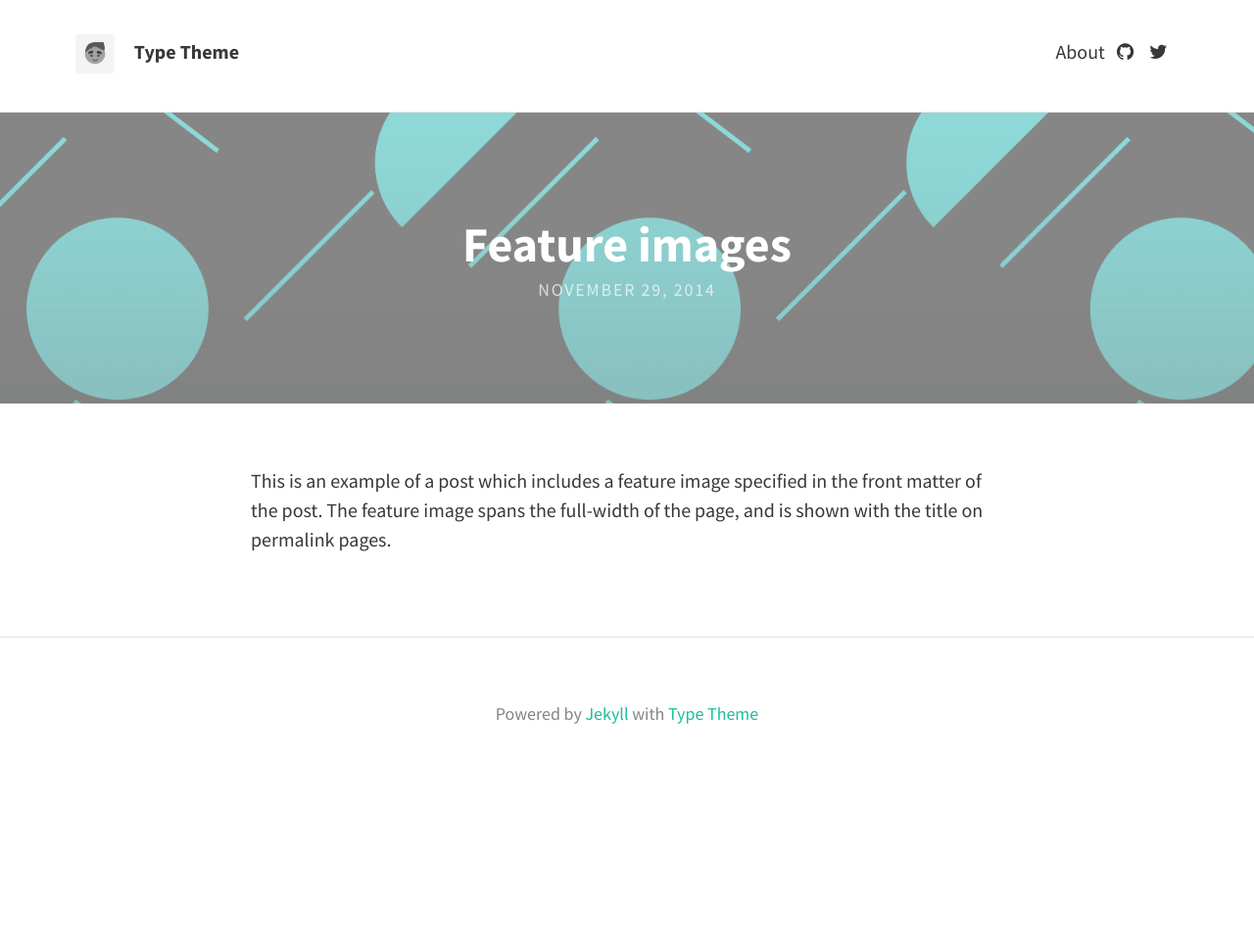
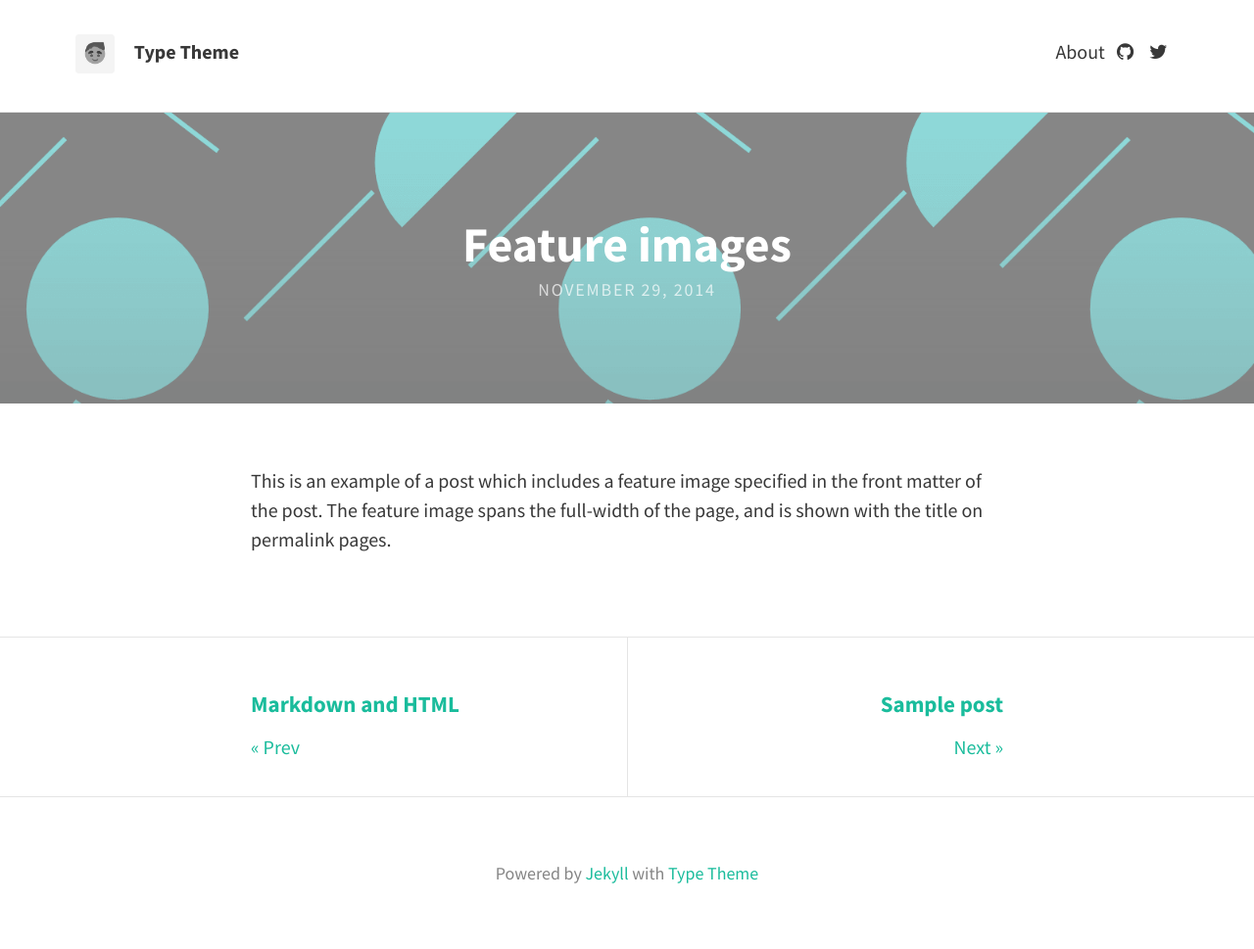
Before and after one commit to tradinscd/blog, a Jekyll site: the page built from _posts/2014-11-29-feature-images.md, in a window 1280 px wide. Shown: the whole page at 98% size. Built offline with Jekyll 4.4.1, drawn with Linux system fonts in a browser that asks for light colours; nearby versions of some CDN libraries; before the commit the page ends 900 px from its top, so only the background shows below that.

Commit message:
post navigation added

```diff
--- a/_config.yml
+++ b/_config.yml
@@ -62,6 +62,9 @@ theme:
 paginate: 5
 paginate_path: "blog/page:num"
 
+# POST NAVIGATION
+post_navigation: true
+
 # BUILD SETTINGS
 markdown: kramdown
 highlighter: pygments
--- a/_layouts/post.html
+++ b/_layouts/post.html
@@ -12,6 +12,18 @@ layout: default
   <section class="post-content">{{ content }}</section>
 </article>
 
+<!-- Post navigation -->
+{% if site.post_navigation %}
+<div id="post_nav">
+    {% if page.previous.url %}
+        <a class="prev" href="{{ page.previous.url }}" {% if page.next.url == null %} style="border-right:1px solid rgba(0, 0, 0, 0.1)" {% endif %}><h4>{{ page.previous.title }}</h4> &laquo; {{ site.theme.str_prev }}</a>
+    {% endif %}
+    {% if page.next.url %}
+        <a class="next" href="{{ page.next.url }}" {% if page.previous.url == null %} style="margin-left:50%;border-left:1px solid rgba(0, 0, 0, 0.1)" {% else %} style="border-left:1px solid rgba(0, 0, 0, 0.1)" {% endif %}><h4>{{ page.next.title }}</h4> {{ site.theme.str_next }} &raquo;</a>
+    {% endif %}
+</div>
+{% endif %}
+
 <!-- Disqus -->
 {% if site.theme.disqus_shortname %}
 <div class="comments">
--- a/_sass/base/_utility.scss
+++ b/_sass/base/_utility.scss
@@ -9,6 +9,18 @@
   padding: $padding-small $padding-large;
   @media (max-width: 1000px) {
     padding: $padding-small * 1.5 $padding-large / 1.6;
+  }
+}
+%padding-left-regular {
+  padding: $padding-x-small $padding-large /2 $padding-x-small $padding-large;
+  @media (max-width: 1000px) {
+    padding: $padding-x-small * 1.5 $padding-large / 1.6;
+  }
+}
+%padding-right-regular {
+  padding: $padding-x-small $padding-large $padding-x-small $padding-large /2;
+  @media (max-width: 1000px) {
+    padding: $padding-x-small * 1.5 $padding-large / 1.6;
   }
 }
 %link-hover {
--- a/_sass/layouts/_posts.scss
+++ b/_sass/layouts/_posts.scss
@@ -47,3 +47,19 @@ header {
     @extend %padding-regular;
   }
 }
+// Post navigation (next/prev post)
+#post_nav {
+  width:100%;
+  display: flex;
+  border-bottom: 1px solid $border-color;
+}
+#post_nav .prev {
+  @extend %padding-left-regular;
+  width: 50%;
+  text-align: left;
+}
+#post_nav .next {
+  @extend %padding-right-regular;
+  width: 50%;
+  text-align: right;
+}
```
